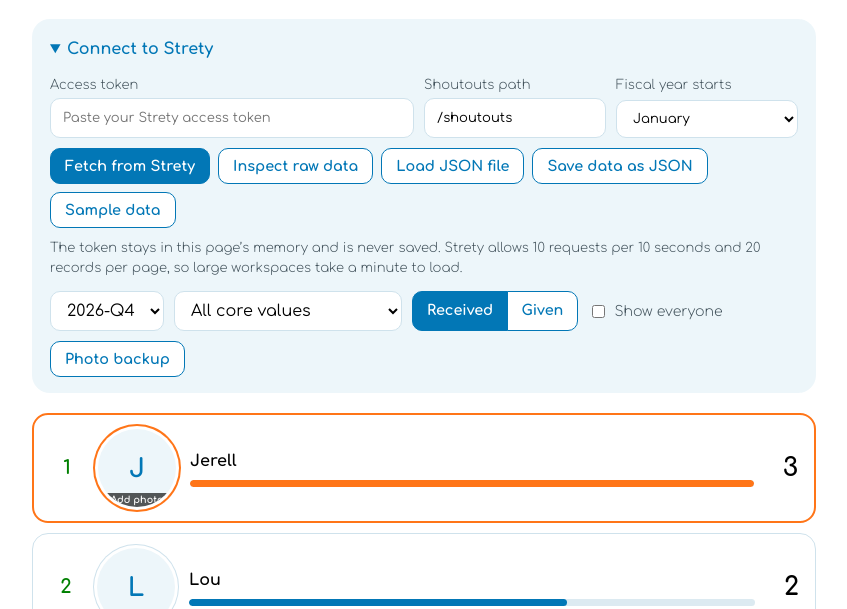
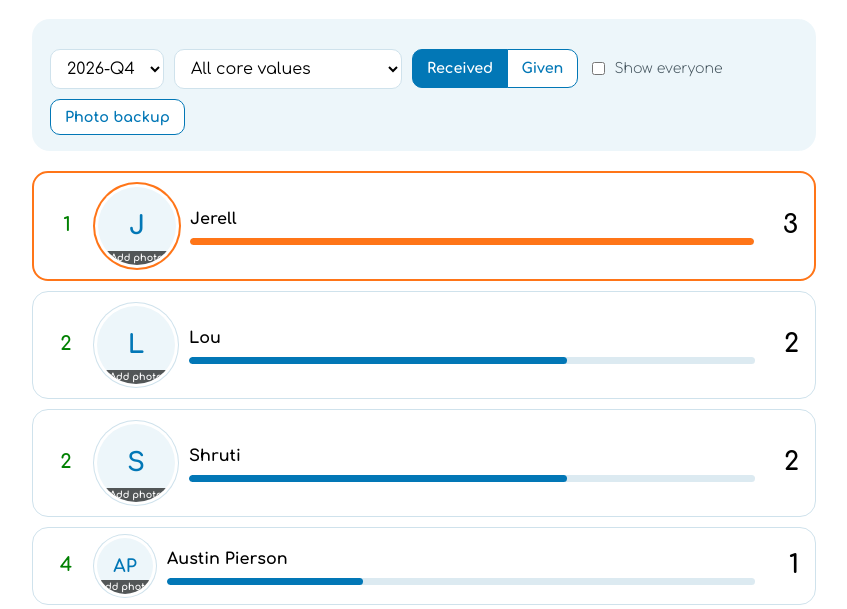
Before and after one commit to Unified-Praxis/Leaderboard, a plain HTML site: page index.html in a window 1280 px wide. Shown: the part 138-747 px from the top of the page, without its empty margins (216-1063 px from the left). Drawn offline with Linux system fonts and the light colour scheme.

Commit message:
Change details element from open to hidden

```diff
--- a/index.html
+++ b/index.html
@@ -91,7 +91,7 @@ textarea{width:100%;height:150px;font:12px/1.3 ui-monospace,monospace;border:1px
   </header>
 
   <section class="panel">
-    <details id="conn" open>
+    <details id="conn" hidden>
       <summary>Connect to Strety</summary>
       <div class="grid">
         <label>Access token<input type="password" id="tok" autocomplete="off" placeholder="Paste your Strety access token"></label>
```
